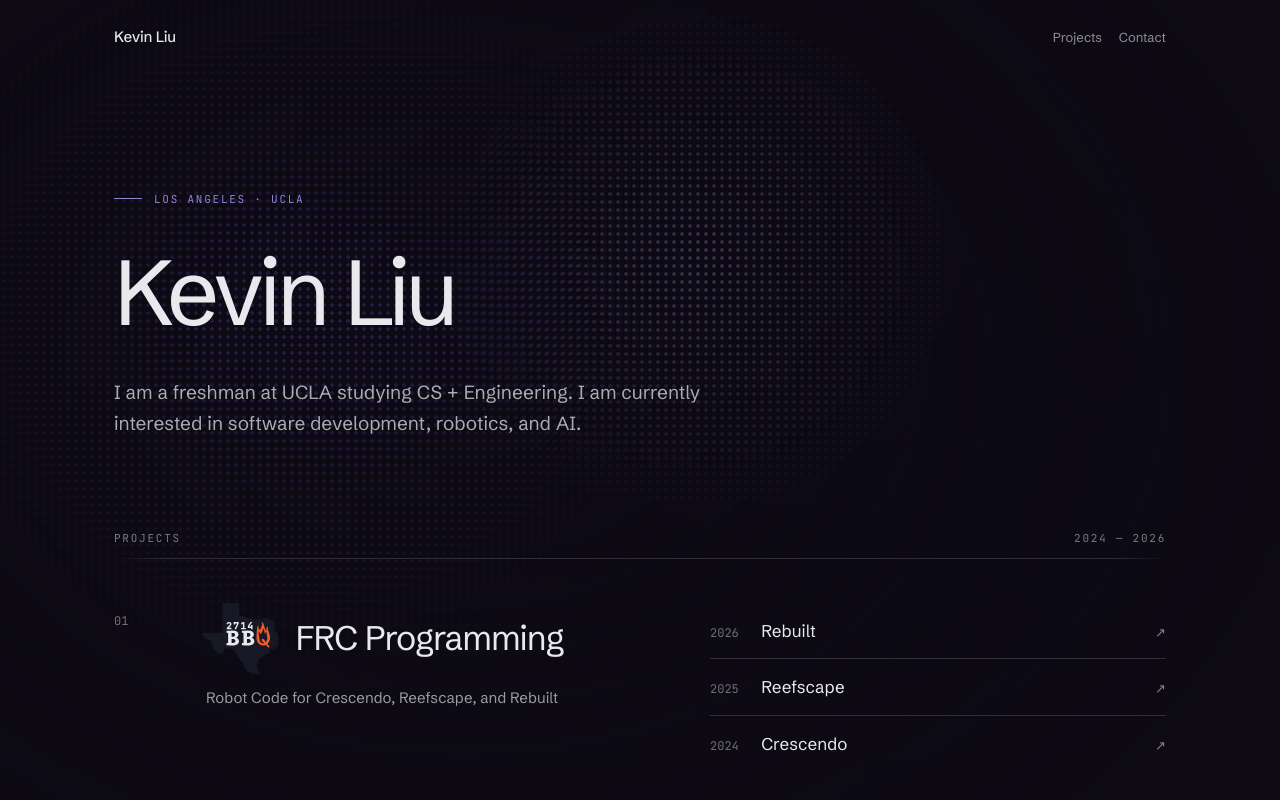
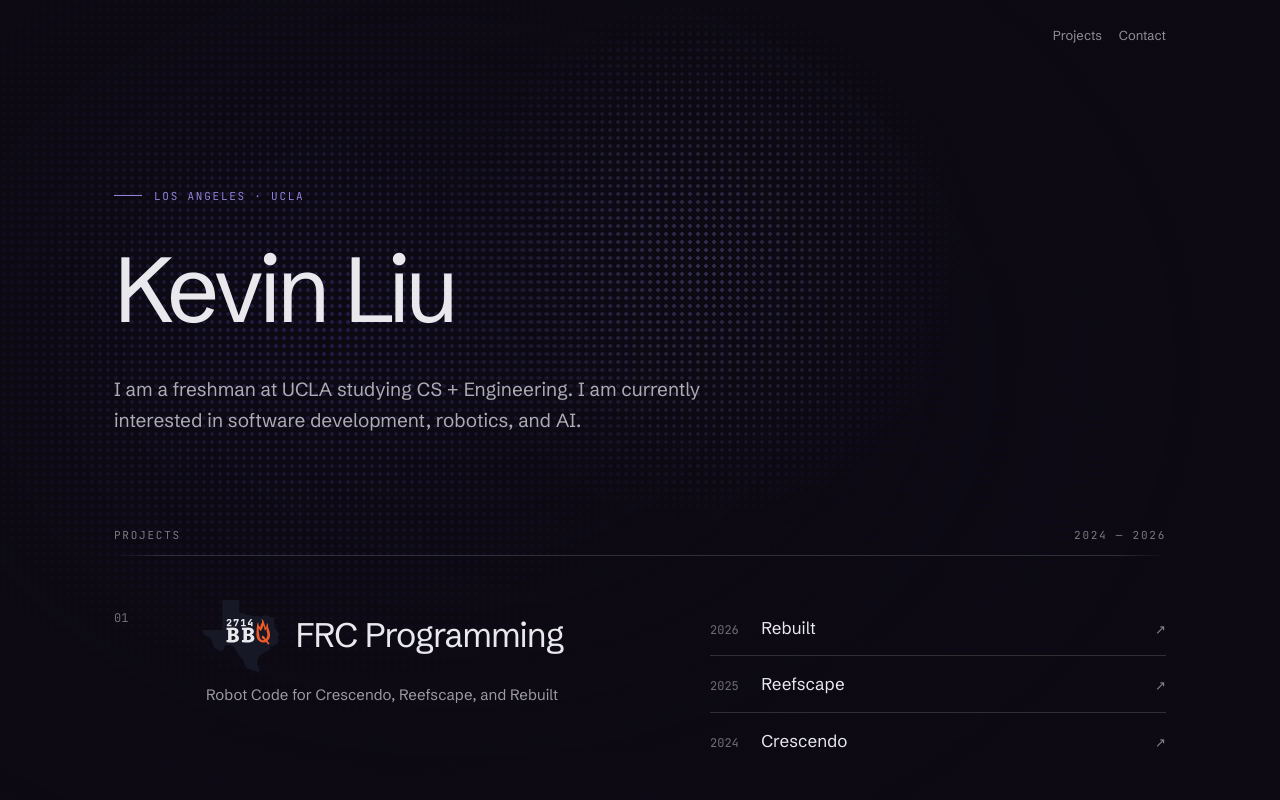
Before and after one commit to kvine11/kvine-liu.com, a React (Vite) app: page / in a window 1280 px wide. Shown: the top 800 px of the page. Built offline with nearby package versions, Linux system fonts and the light colour scheme.

Commit message:
navbar udpate

```diff
--- a/src/components/NavBar.jsx
+++ b/src/components/NavBar.jsx
@@ -1,11 +1,8 @@
-import { navLinks, profile } from "../data/site";
+import { navLinks } from "../data/site";
 
 export default function NavBar() {
   return (
-    <nav className="flex items-center gap-[16.8px] px-6 py-[26px] md:px-16">
-      <span className="mr-auto text-[15px] font-medium tracking-[-0.01em]">
-        {profile.name}
-      </span>
+    <nav className="flex items-center justify-end gap-[16.8px] px-6 py-[26px] md:px-16">
       {navLinks.map((link) => (
         <a
           key={link.href}
```
